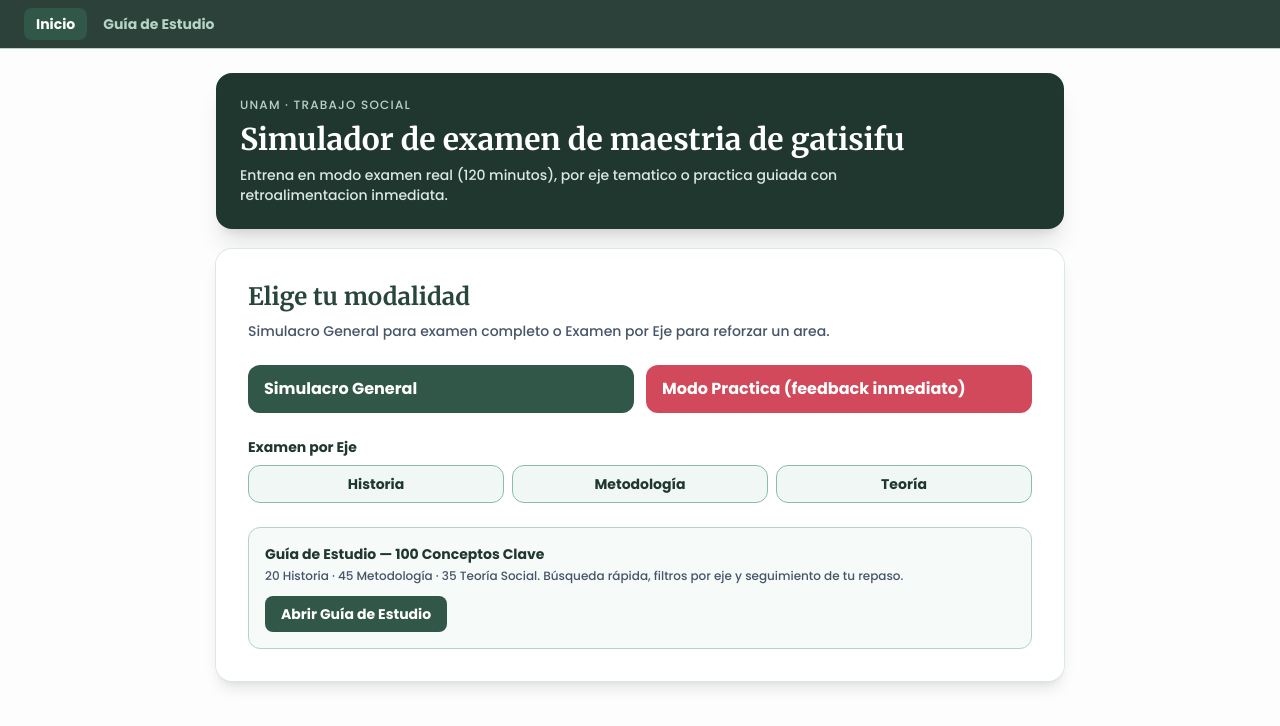
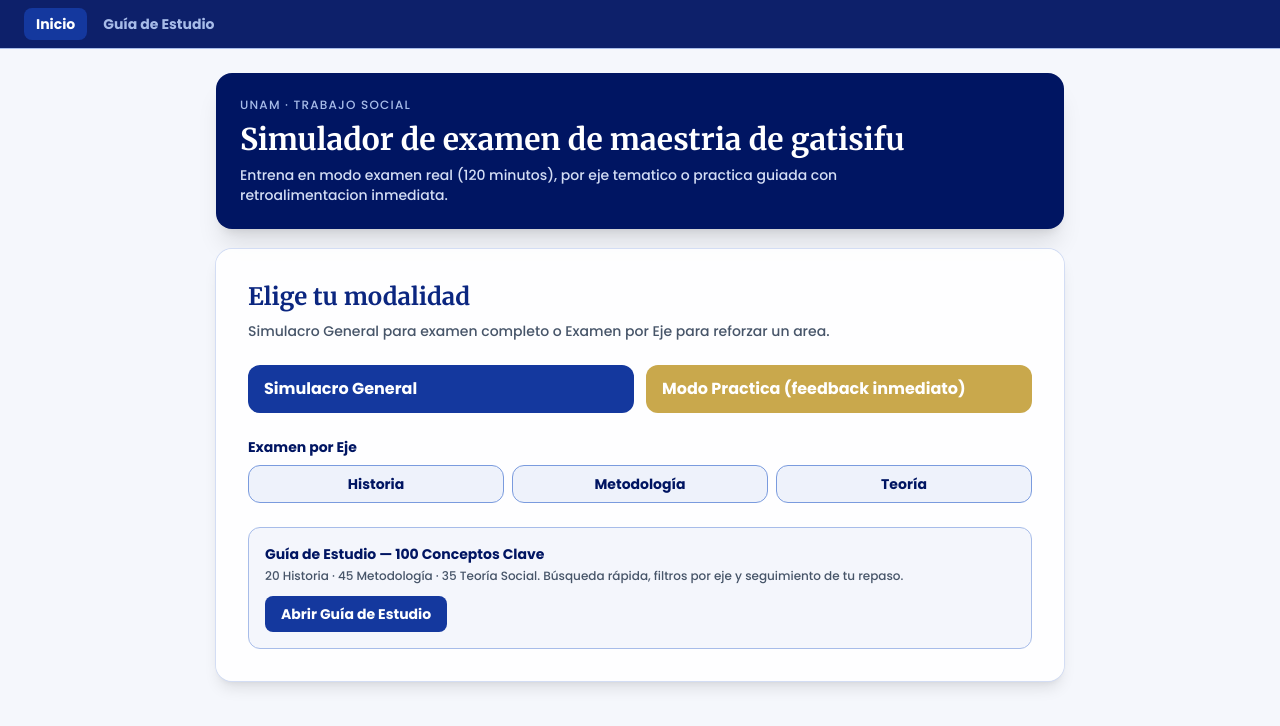
Before and after one commit to David2000-mp/Examen-de-Simulaci-n-UNAM, a React (Vite) app: page / in a window 1280 px wide. Shown: the top 726 px of the page. Built offline with nearby package versions, Linux system fonts and the light colour scheme.

Commit message:
feat: rebrand con colores institucionales UNAM (azul marino + dorado)

```diff
--- a/index.html
+++ b/index.html
@@ -3,7 +3,7 @@
   <head>
     <meta charset="UTF-8" />
     <meta name="viewport" content="width=device-width, initial-scale=1.0" />
-    <meta name="theme-color" content="#0f4c5c" />
+    <meta name="theme-color" content="#001562" />
     <link rel="preconnect" href="https://fonts.googleapis.com" />
     <link rel="preconnect" href="https://fonts.gstatic.com" crossorigin />
     <link
--- a/src/index.css
+++ b/src/index.css
@@ -8,8 +8,8 @@
 
 body {
   @apply m-0 font-sans bg-paper text-ink;
-  background-image: radial-gradient(circle at 10% 20%, #e6efe9 0%, transparent 35%),
-    radial-gradient(circle at 90% 10%, #f4ddd7 0%, transparent 30%);
+  background-image: radial-gradient(circle at 10% 20%, #d3ddf4 0%, transparent 35%),
+    radial-gradient(circle at 90% 10%, #eef2fb 0%, transparent 30%);
 }
 
 :where(
@@ -21,7 +21,7 @@ body {
   [role="button"],
   [tabindex]:not([tabindex="-1"])
 ):focus-visible {
-  outline: 3px solid #d1495b;
+  outline: 3px solid #c9a84c;
   outline-offset: 2px;
   box-shadow: 0 0 0 2px rgba(255, 255, 255, 0.95);
 }
--- a/src/styles/tokens.css
+++ b/src/styles/tokens.css
@@ -1,7 +1,7 @@
 :root {
-  --color-primary: #0f4c5c;
-  --color-secondary: #4d866f;
-  --color-accent: #d1495b;
-  --color-ink: #1f2933;
-  --color-surface: #fcfdfc;
+  --color-primary:   #001562;
+  --color-secondary: #14389e;
+  --color-accent:    #c9a84c;
+  --color-ink:       #1f2933;
+  --color-surface:   #f5f7fc;
 }
--- a/tailwind.config.js
+++ b/tailwind.config.js
@@ -5,23 +5,23 @@ export default {
     extend: {
       colors: {
         brand: {
-          50: "#f1f7f4",
-          100: "#dae9e2",
-          200: "#b5d4c6",
-          300: "#8abca7",
-          400: "#629f87",
-          500: "#4d866f",
-          600: "#3d6d5a",
-          700: "#315748",
-          800: "#29463b",
-          900: "#203730"
+          50:  "#eef2fb",
+          100: "#d3ddf4",
+          200: "#a7bce9",
+          300: "#7a9bde",
+          400: "#4f7bd3",
+          500: "#2b5cc8",
+          600: "#1f4ab3",
+          700: "#14389e",
+          800: "#0b2680",
+          900: "#001562"
         },
-        accent: "#d1495b",
-        ink: "#1f2933",
-        paper: "#fcfdfc"
+        accent:  "#c9a84c",
+        ink:     "#1f2933",
+        paper:   "#f5f7fc"
       },
       fontFamily: {
-        sans: ["Poppins", "Nunito Sans", "Segoe UI", "sans-serif"],
+        sans:  ["Poppins", "Nunito Sans", "Segoe UI", "sans-serif"],
         serif: ["Merriweather", "Georgia", "serif"]
       }
     }
--- a/vite.config.js
+++ b/vite.config.js
@@ -12,8 +12,8 @@ export default defineConfig({
         name: "Simulador de examen de maestria de gatisifu",
         short_name: "gatisifu",
         description: "Simulador de examen de maestria de gatisifu",
-        theme_color: "#0f4c5c",
-        background_color: "#f4f7f5",
+        theme_color: "#001562",
+        background_color: "#f5f7fc",
         display: "standalone",
         start_url: "/",
         icons: [
```
Also changed, not shown: public/offline.svg.
